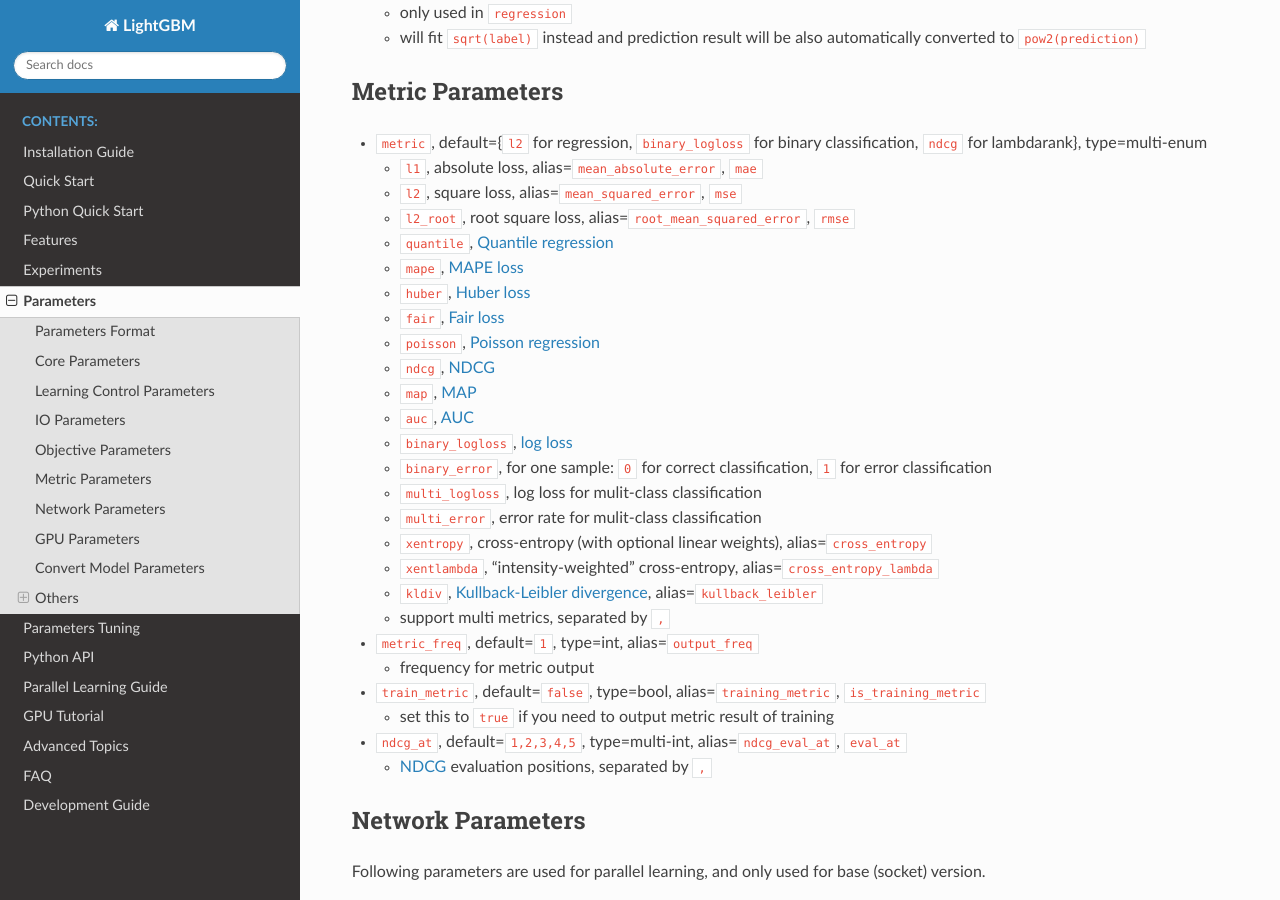
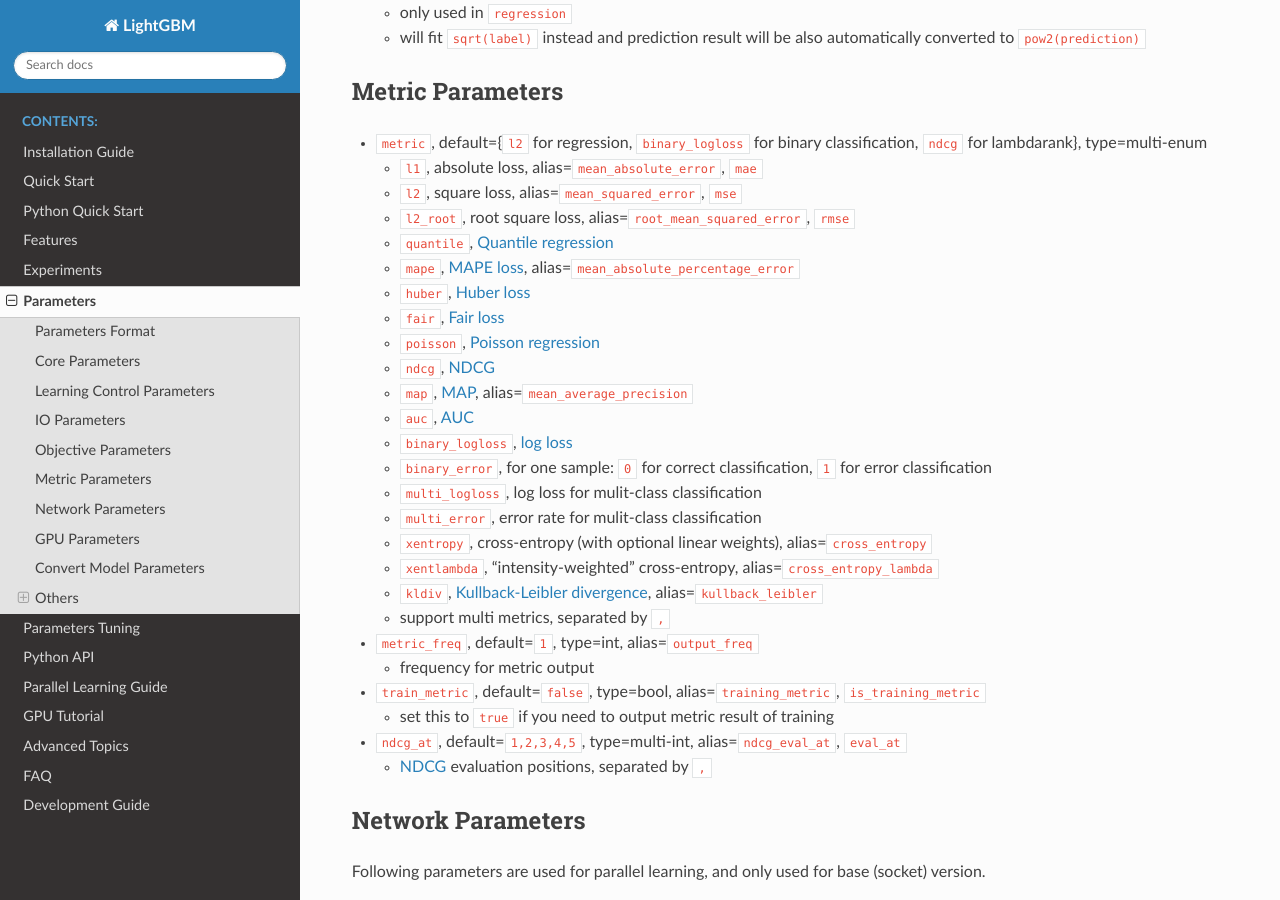
Before and after one commit to microsoft/LightGBM, a Sphinx documentation site: the page built from docs/Parameters.rst, in a window 1280 px wide and 900 px high, scrolled down 7645 px. Built offline with Sphinx 7.4.7 and the Read the Docs theme 2.0.0, drawn with Linux system fonts in a browser that asks for light colours; some of the changed text lies outside the part shown.

Commit message:
added aliases

```diff
--- a/docs/Parameters.rst
+++ b/docs/Parameters.rst
@@ -72,7 +72,7 @@
 
       -  ``quantile``, `Quantile regression`_
 
-      -  ``mape``, `MAPE loss`_
+      -  ``mape``, `MAPE loss`_, alias=\ ``mean_absolute_percentage_error``
 
    -  ``binary``, binary `log loss`_ classification application
 
@@ -570,7 +570,7 @@
 
    -  ``quantile``, `Quantile regression`_
 
-   -  ``mape``, `MAPE loss`_
+   -  ``mape``, `MAPE loss`_, alias=\ ``mean_absolute_percentage_error``
 
    -  ``huber``, `Huber loss`_
 
@@ -580,7 +580,7 @@
 
    -  ``ndcg``, `NDCG`_
 
-   -  ``map``, `MAP`_
+   -  ``map``, `MAP`_, alias=\ ``mean_average_precision``
 
    -  ``auc``, `AUC`_
 
```
Also changed, not shown: 1 other file.
